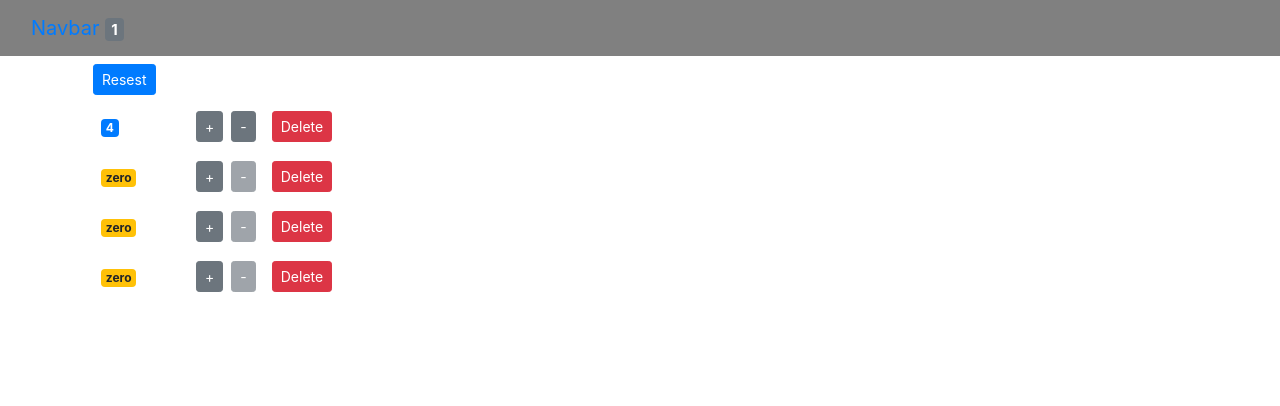
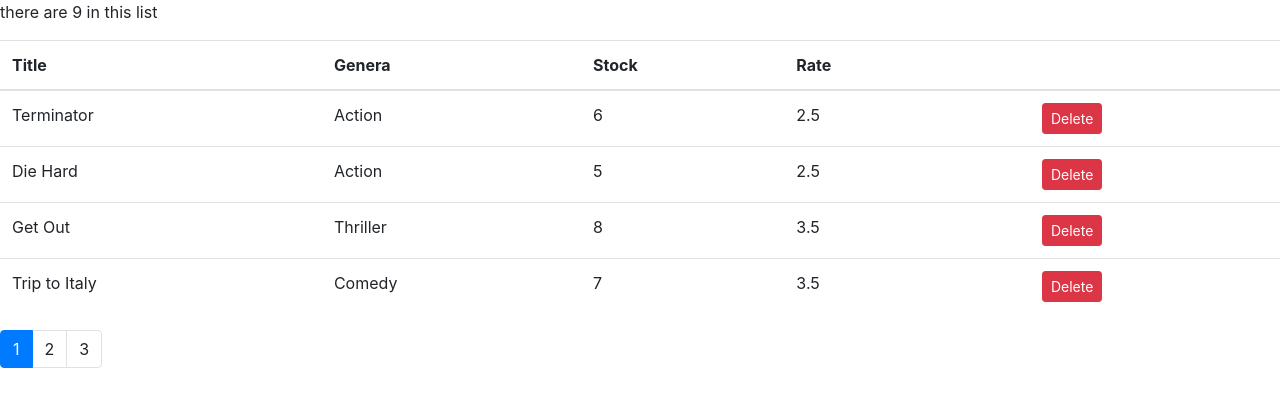
Before and after one commit to sardarshoaib791/vidlyMovies, a React (Create React App) app: page /movies in a window 1280 px wide. Shown: the top 406 px of the page. Built offline with nearby package versions, Linux system fonts and the light colour scheme; the HTML template or start-up script is replaced by a standard one.

Commit message:
4th jaun

```diff
--- a/package.json
+++ b/package.json
@@ -8,6 +8,8 @@
     "@testing-library/user-event": "^13.5.0",
     "bootstrap": "^4.1.1",
     "font-awesome": "^4.7.0",
+    "lodash": "^4.17.10",
+    "prop-types": "^15.6.2",
     "react": "^18.2.0",
     "react-dom": "^18.2.0",
     "react-scripts": "5.0.1",
--- a/src/App.js
+++ b/src/App.js
@@ -55,7 +55,7 @@
   return (
     <React.Fragment>
 
-     <Navbar totalCounters={this.state.counters.filter(c=>c.value>0).length}/>
+     {/* <Navbar totalCounters={this.state.counters.filter(c=>c.value>0).length}/>
      <main className='container'>
      <Counters
       counters={this.state.counters}
@@ -64,8 +64,8 @@
       onIncrement={this.handleIncrement}
       onDecrement={this.handleDecrement}
             />
-     </main>
-      {/* <Movies/> */}
+     </main> */}
+      <Movies/>
 
 
       </React.Fragment>
--- /dev/null
+++ b/src/componets/common/like.jsx
@@ -0,0 +1,14 @@
+import React, { Component } from 'react';
+
+const Like = (props) => {
+        let classes= "fa fa-heart";
+        if(!props.liked) classes+="-o"
+        return ( <i className={classes}
+        aria-hidden="true"
+        onClick={props.onClick}
+        style={{cursor:"pointer"}}
+        ></i>);
+
+}
+
+export default Like;
--- /dev/null
+++ b/src/componets/common/pagination.jsx
@@ -0,0 +1,25 @@
+import React from 'react';
+import PropTypes from "prop-types"
+import _ from 'lodash';
+
+const Pagination = props => {
+    const {itemsCount, pageSize, onPageChange, currentPage}=props;
+    const pagesCount= Math.ceil(itemsCount/pageSize);
+    if(pagesCount===1) return null;
+    const pages=_.range(1, pagesCount+1);
+
+
+    return <nav>
+    <ul className="pagination">
+    {pages.map(page=>(<li key={page} className={page===currentPage? "page-item active": "page-item"}>
+      <a className="page-link" onClick={()=>onPageChange(page)}>{page}</a>
+      </li>))}
+
+    </ul>
+  </nav>;
+};
+Pagination.propTypes={itemsCount:PropTypes.number.isRequired, pageSize:PropTypes.number.isRequired, onPageChange:PropTypes.func.isRequired, currentPage:PropTypes.number.isRequired
+
+};
+
+export default Pagination;
--- a/src/componets/movies.jsx
+++ b/src/componets/movies.jsx
@@ -1,8 +1,13 @@
 import React, { Component } from 'react';
 import { getMovies } from '../services/fakeMovieService';
+import Like from './common/like';
+import { paginate } from './utils/paginate';
+import Pagination from './common/pagination';
 class Movies extends Component {
     state = {
-        movies: getMovies()
+        movies: getMovies(),
+        pageSize: 4,
+        currentPage:1
       };
 
     handleDelete= (movie)=> {
@@ -11,12 +16,29 @@
         this.setState({movies})
 
     };
+    handleLike=(movie)=>{
+        const movies = [...this.state.movies];
+        const index = movies.indexOf(movie);
+        movies[index]= {...movies[index]};
+        movies[index].liked =!movies[index].liked;
+        this.setState({movies})
+
+
+    };
+
+
+    handlePageChange=page=>{
+
+        this.setState({currentPage: page})
+    };
 
 
 
     render() {
         const {length: count} = this.state.movies
+        const{currentPage, pageSize, movies: allMovies}=this.state;
         if(count===0) return <p>Please add movies list</p>;
+        const movies= paginate(allMovies, currentPage, pageSize);
 
 
         return  (
@@ -30,20 +52,30 @@
          <th>Stock</th>
          <th>Rate</th>
          <th></th>
+         <th></th>
          </tr>
          </thead>
          <tbody>
-         {this.state.movies.map(movie=> (
+         {movies.map(movie=> (
             <tr key={movie._id}>
                 <td>{movie.title}</td>
                 <td>{movie.genre.name}</td>
                 <td>{movie.numberInStock}</td>
                 <td>{movie.dailyRentalRate}</td>
+                <td><Like onClick={()=>this.handleLike(movie)}
+                    liked={movie.liked}
+                /></td>
                 <td><button onClick={()=>this.handleDelete(movie)}  className='btn btn-danger btn-sm'>Delete</button></td>
             </tr>))}
 
          </tbody>
          </table>
+         <Pagination
+         itemsCount={count}
+         pageSize={pageSize}
+         onPageChange={this.handlePageChange}
+         currentPage={currentPage}
+         />
          </React.Fragment>)
     }
 }
--- /dev/null
+++ b/src/componets/utils/paginate.js
@@ -0,0 +1,10 @@
+import _ from "lodash"
+
+export function paginate(items, pageNumber, pageSize){
+    const startIndex = (pageNumber-1)*pageSize;
+    return _(items)
+    .slice(startIndex)
+    .take(pageSize)
+    .value();
+
+};
--- a/src/services/fakeMovieService.js
+++ b/src/services/fakeMovieService.js
@@ -7,14 +7,15 @@
     genre: { _id: "5b21ca3eeb7f6fbccd471818", name: "Action" },
     numberInStock: 6,
     dailyRentalRate: 2.5,
-    publishDate: "2018-01-03T19:04:28.809Z"
+    publishDate: "2018-01-03T19:04:28.809Z",
+    liked: true
   },
   {
     _id: "5b21ca3eeb7f6fbccd471816",
     title: "Die Hard",
     genre: { _id: "5b21ca3eeb7f6fbccd471818", name: "Action" },
     numberInStock: 5,
-    dailyRentalRate: 2.5
+    dailyRentalRate: 2.5,
   },
   {
     _id: "5b21ca3eeb7f6fbccd471817",
```
Also changed, not shown: 1 other file (tests, documents, lock files or other folders).
